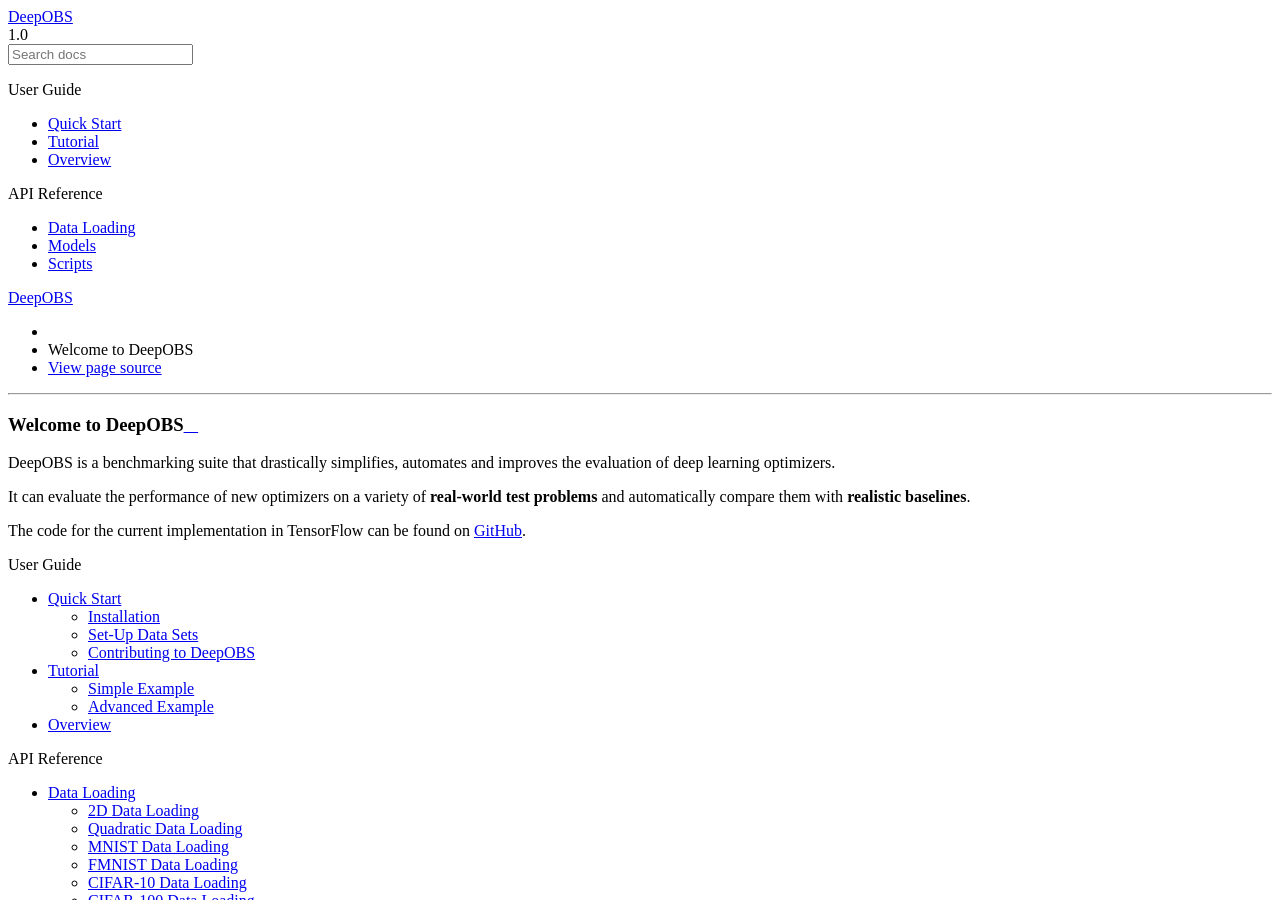
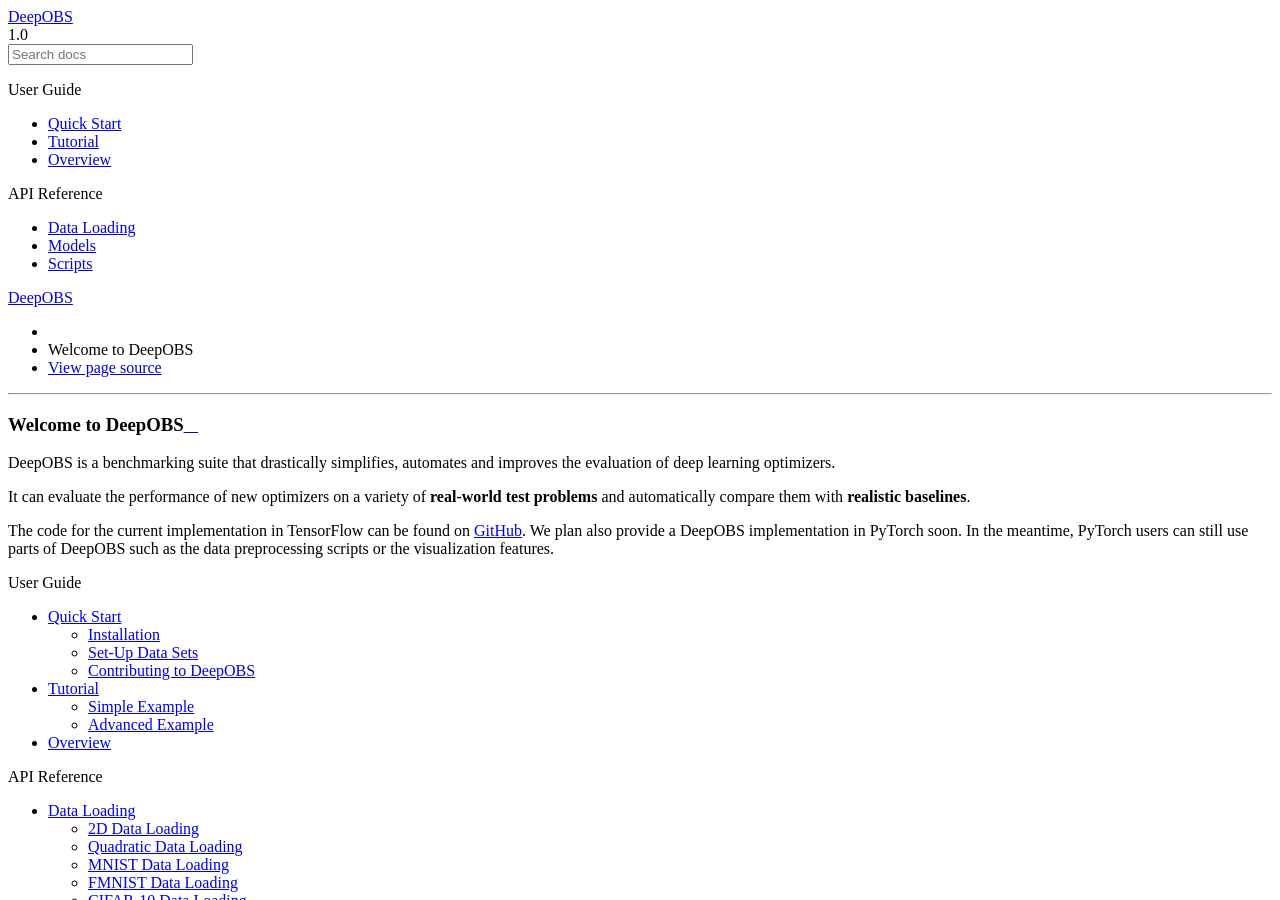
Before and after one commit to fsschneider/DeepOBS, a Sphinx documentation site: the page built from docs/index.rst, in a window 1280 px wide and 900 px high. Built offline with Sphinx 7.4.7 and the Read the Docs theme 2.0.0, drawn with Linux system fonts in a browser that asks for light colours.

Commit message:
Add note to PyTorch users

```diff
--- a/docs/index.rst
+++ b/docs/index.rst
@@ -11,6 +11,7 @@
 It can evaluate the performance of new optimizers on a variety of **real-world test problems** and automatically compare them with **realistic baselines**.
 
 The code for the current implementation in TensorFlow can be found on `GitHub`_.
+We plan also provide a DeepOBS implementation in PyTorch soon. In the meantime, PyTorch users can still use parts of DeepOBS such as the data preprocessing scripts or the visualization features.
 
 .. toctree::
   :maxdepth: 2
```
Also changed, not shown: README.md (+2 -0 lines).
